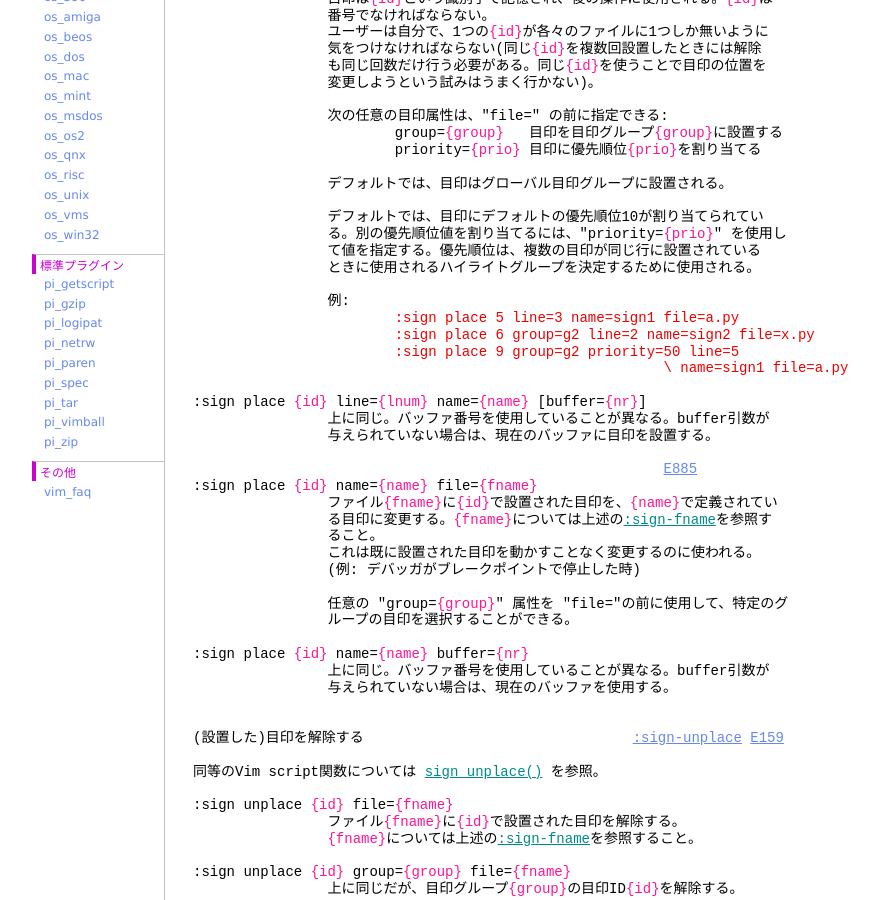
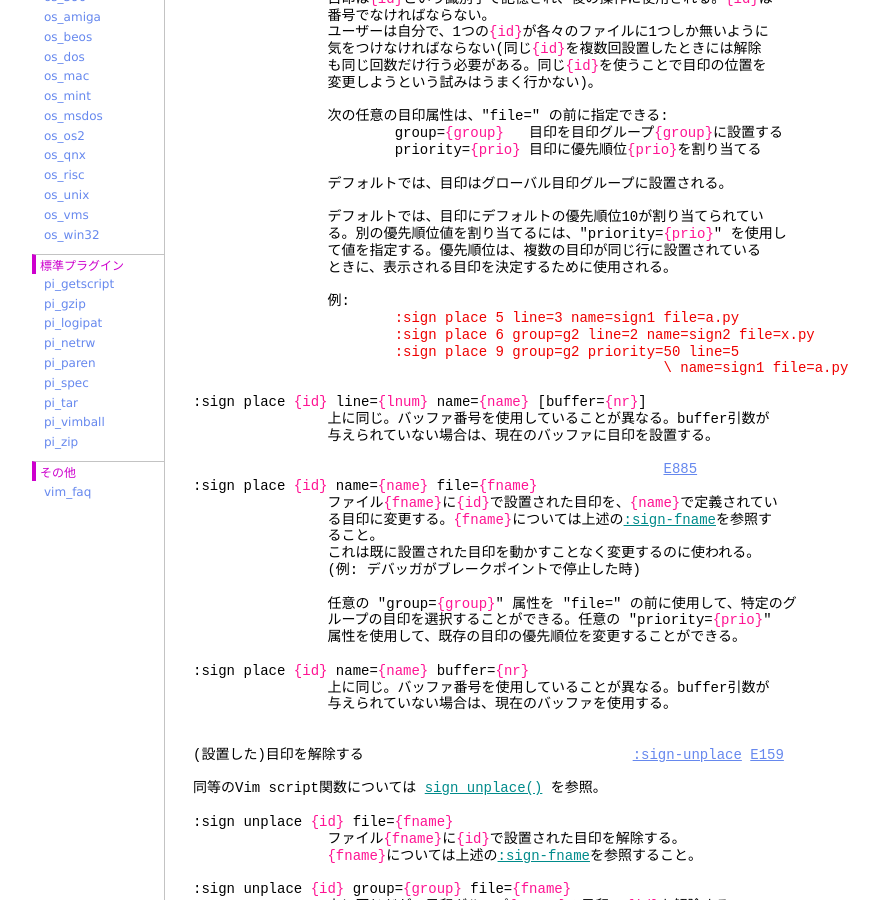
Before and after one commit to vim-jp/vimdoc-ja, a Jekyll site: the page built from sign.html, in a window 1280 px wide and 900 px high, scrolled down 2963 px. Shown: the whole window, without its empty margins (208-1086 px from the left). Built offline with Jekyll 4.4.1, drawn with Linux system fonts in a browser that asks for light colours; nearby versions of some CDN libraries; comment, search, counter and statistics services are not loaded.

Commit message:
Generated by Travis JOB 2275.1
https://travis-ci.org/vim-jp/vimdoc-ja-working/builds/541522319

```diff
--- a/sign.html
+++ b/sign.html
@@ -182,7 +182,7 @@ helpname: 'sign'
 &nbsp;&nbsp;&nbsp;&nbsp;&nbsp;&nbsp;&nbsp;&nbsp;&nbsp;&nbsp;&nbsp;&nbsp;&nbsp;&nbsp;&nbsp;&nbsp;デフォルトでは、目印にデフォルトの優先順位10が割り当てられてい<br>
 &nbsp;&nbsp;&nbsp;&nbsp;&nbsp;&nbsp;&nbsp;&nbsp;&nbsp;&nbsp;&nbsp;&nbsp;&nbsp;&nbsp;&nbsp;&nbsp;る。別の優先順位値を割り当てるには、&quot;priority=<span class="Special">{prio}</span>&quot; を使用し<br>
 &nbsp;&nbsp;&nbsp;&nbsp;&nbsp;&nbsp;&nbsp;&nbsp;&nbsp;&nbsp;&nbsp;&nbsp;&nbsp;&nbsp;&nbsp;&nbsp;て値を指定する。優先順位は、複数の目印が同じ行に設置されている<br>
-&nbsp;&nbsp;&nbsp;&nbsp;&nbsp;&nbsp;&nbsp;&nbsp;&nbsp;&nbsp;&nbsp;&nbsp;&nbsp;&nbsp;&nbsp;&nbsp;ときに使用されるハイライトグループを決定するために使用される。<br>
+&nbsp;&nbsp;&nbsp;&nbsp;&nbsp;&nbsp;&nbsp;&nbsp;&nbsp;&nbsp;&nbsp;&nbsp;&nbsp;&nbsp;&nbsp;&nbsp;ときに、表示される目印を決定するために使用される。<br>
 <br>
 &nbsp;&nbsp;&nbsp;&nbsp;&nbsp;&nbsp;&nbsp;&nbsp;&nbsp;&nbsp;&nbsp;&nbsp;&nbsp;&nbsp;&nbsp;&nbsp;例:<br>
 <div class="helpExample">&nbsp;&nbsp;&nbsp;&nbsp;&nbsp;&nbsp;&nbsp;&nbsp;&nbsp;&nbsp;&nbsp;&nbsp;&nbsp;&nbsp;&nbsp;&nbsp;&nbsp;&nbsp;&nbsp;&nbsp;&nbsp;&nbsp;&nbsp;&nbsp;:sign place 5 line=3 name=sign1 file=a.py<br>
@@ -202,8 +202,9 @@ helpname: 'sign'
 &nbsp;&nbsp;&nbsp;&nbsp;&nbsp;&nbsp;&nbsp;&nbsp;&nbsp;&nbsp;&nbsp;&nbsp;&nbsp;&nbsp;&nbsp;&nbsp;これは既に設置された目印を動かすことなく変更するのに使われる。<br>
 &nbsp;&nbsp;&nbsp;&nbsp;&nbsp;&nbsp;&nbsp;&nbsp;&nbsp;&nbsp;&nbsp;&nbsp;&nbsp;&nbsp;&nbsp;&nbsp;(例: デバッガがブレークポイントで停止した時)<br>
 <br>
-&nbsp;&nbsp;&nbsp;&nbsp;&nbsp;&nbsp;&nbsp;&nbsp;&nbsp;&nbsp;&nbsp;&nbsp;&nbsp;&nbsp;&nbsp;&nbsp;任意の &quot;group=<span class="Special">{group}</span>&quot; 属性を &quot;file=&quot;の前に使用して、特定のグ<br>
-&nbsp;&nbsp;&nbsp;&nbsp;&nbsp;&nbsp;&nbsp;&nbsp;&nbsp;&nbsp;&nbsp;&nbsp;&nbsp;&nbsp;&nbsp;&nbsp;ループの目印を選択することができる。<br>
+&nbsp;&nbsp;&nbsp;&nbsp;&nbsp;&nbsp;&nbsp;&nbsp;&nbsp;&nbsp;&nbsp;&nbsp;&nbsp;&nbsp;&nbsp;&nbsp;任意の &quot;group=<span class="Special">{group}</span>&quot; 属性を &quot;file=&quot; の前に使用して、特定のグ<br>
+&nbsp;&nbsp;&nbsp;&nbsp;&nbsp;&nbsp;&nbsp;&nbsp;&nbsp;&nbsp;&nbsp;&nbsp;&nbsp;&nbsp;&nbsp;&nbsp;ループの目印を選択することができる。任意の &quot;priority=<span class="Special">{prio}</span>&quot;<br>
+&nbsp;&nbsp;&nbsp;&nbsp;&nbsp;&nbsp;&nbsp;&nbsp;&nbsp;&nbsp;&nbsp;&nbsp;&nbsp;&nbsp;&nbsp;&nbsp;属性を使用して、既存の目印の優先順位を変更することができる。<br>
 <br>
 :sign place&nbsp;<span class="Special">{id}</span>&nbsp;name=<span class="Special">{name}</span>&nbsp;buffer=<span class="Special">{nr}</span><br>
 &nbsp;&nbsp;&nbsp;&nbsp;&nbsp;&nbsp;&nbsp;&nbsp;&nbsp;&nbsp;&nbsp;&nbsp;&nbsp;&nbsp;&nbsp;&nbsp;上に同じ。バッファ番号を使用していることが異なる。buffer引数が<br>
```
